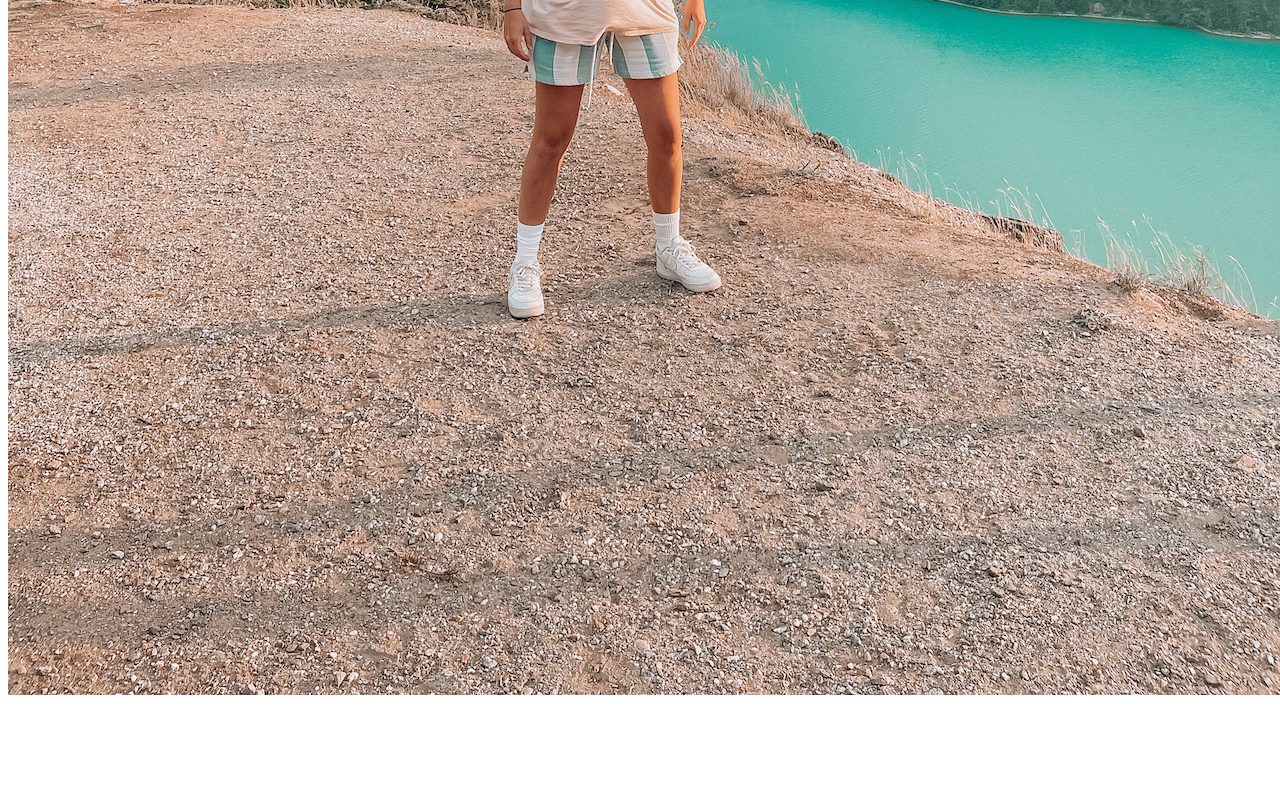
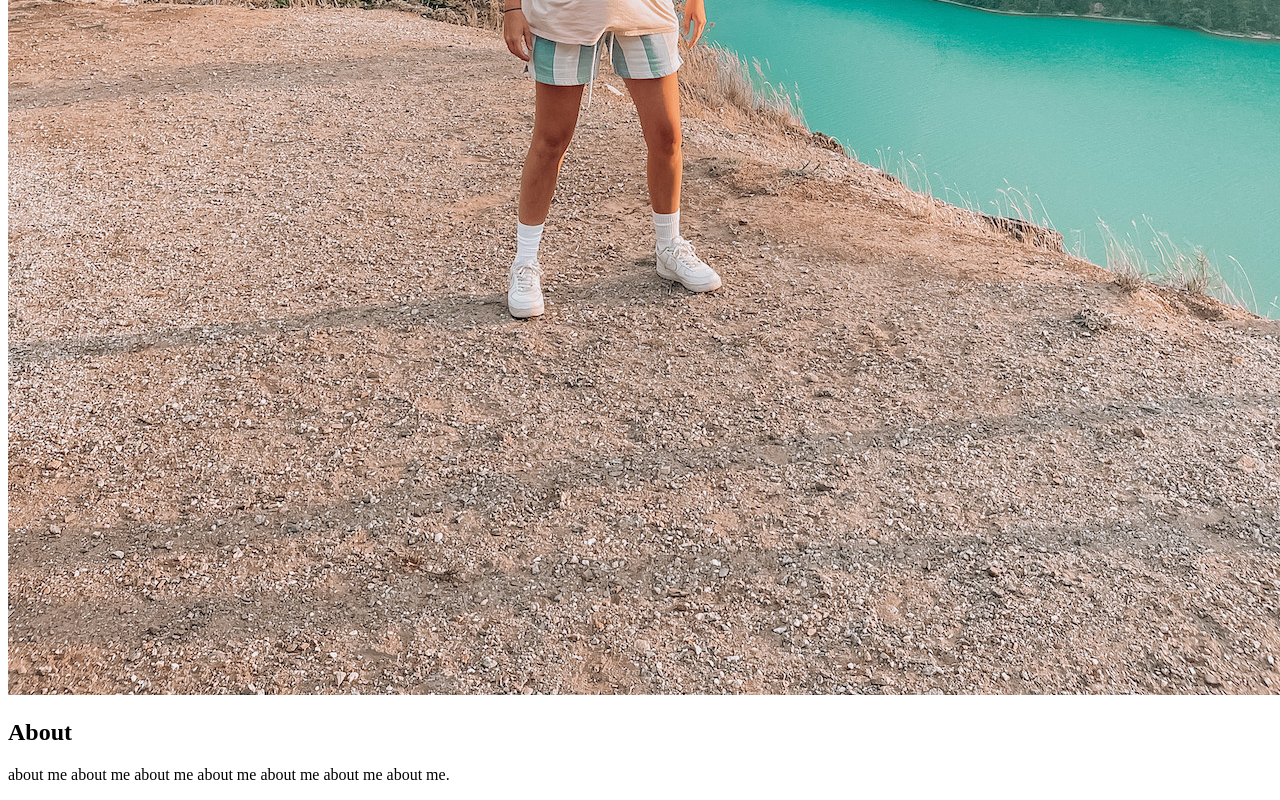
Before and after one commit to laineycreighton/portfolio, a plain HTML site: page index.html in a window 1280 px wide. Shown: the part 1175-1975 px from the top of the page. Before the commit the page ends 1882 px from the top, so only its background shows below. Drawn offline with Linux system fonts and the light colour scheme.

Commit message:
add base  about html structure

```diff
--- a/index.html
+++ b/index.html
@@ -29,6 +29,16 @@
     <section>
         <img src="./assets/images/lake-diablo.jpeg" alt="Lainey at Lake Diablo"/>
     </section>
+
+    <section>
+        <article>
+            <h2>About</h2>
+            <p>
+                about me about me about me about me about me about me about me.
+            </p>
+        </article>
+    </section>
+
 </body>
 
 <footer>
```
